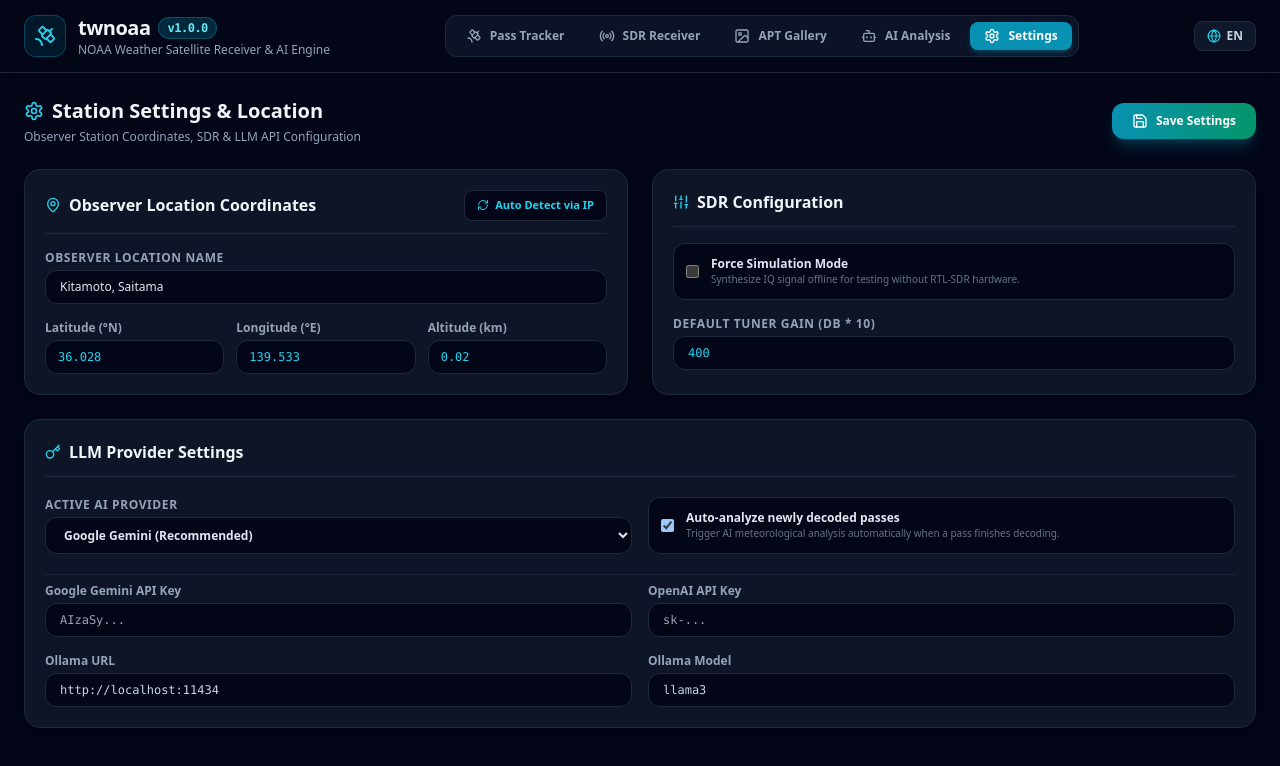
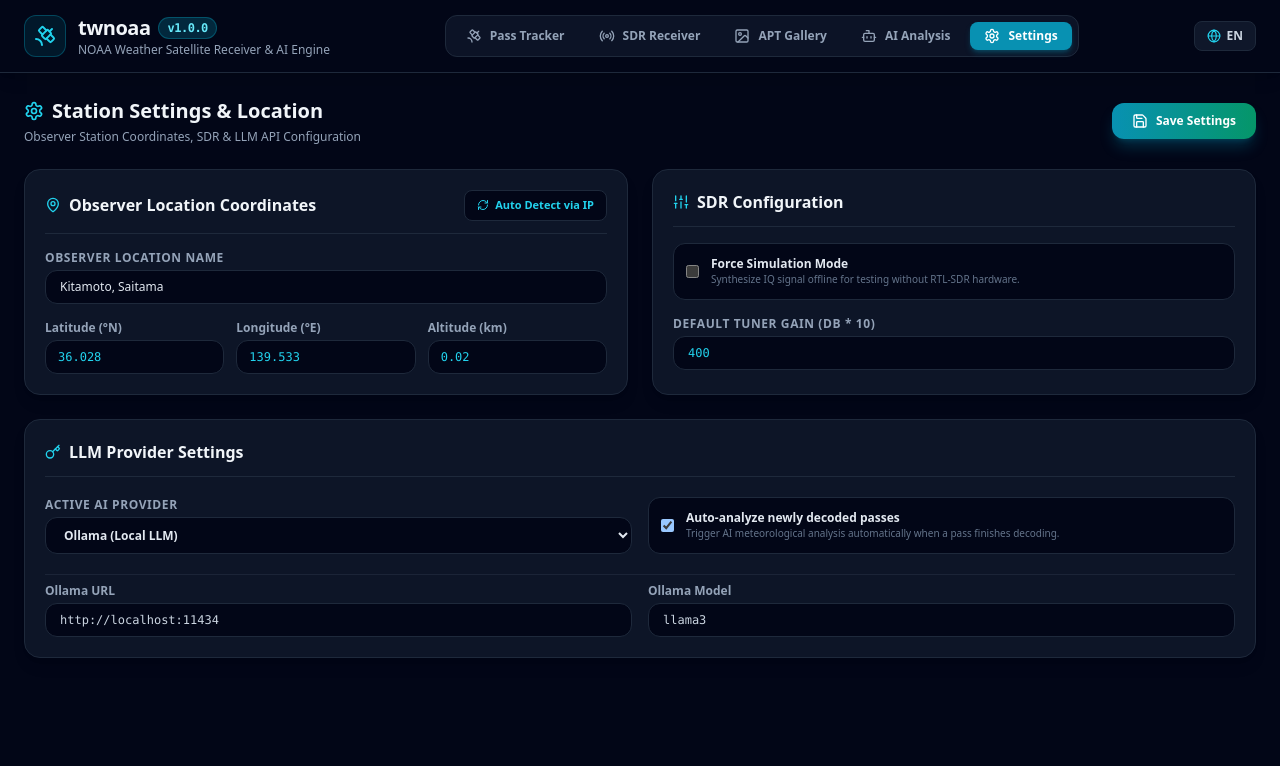
Before and after one commit to twsnmp/twnoaa, a Svelte app in the folder frontend/: page / in a window 1280 px wide. Both pictures are taken after a click on the button "Settings". Shown: the top 766 px of the page. Built offline with nearby package versions, Linux system fonts and the light colour scheme.

Commit message:
feat: Default to Ollama provider and dynamically toggle LLM config fields

```diff
--- a/frontend/src/components/Settings.svelte
+++ b/frontend/src/components/Settings.svelte
@@ -8,7 +8,7 @@
     observer_lon: 139.533,
     observer_alt: 0.02,
     observer_city: 'Kitamoto, Saitama',
-    active_provider: 'gemini',
+    active_provider: 'ollama',
     api_key_gemini: '',
     api_key_openai: '',
     api_key_anthropic: '',
@@ -206,9 +206,9 @@
             bind:value={cfg.active_provider}
             class="w-full bg-slate-950 border border-slate-800 rounded-xl px-3.5 py-2 text-xs font-bold text-slate-200 focus:outline-none focus:border-cyan-500"
           >
-            <option value="gemini">Google Gemini (Recommended)</option>
+            <option value="ollama">Ollama (Local LLM)</option>
+            <option value="gemini">Google Gemini</option>
             <option value="openai">OpenAI (GPT-4o / GPT-4o-mini)</option>
-            <option value="ollama">Ollama (Local LLM)</option>
           </select>
         </div>
 
@@ -228,29 +228,9 @@
         </div>
       </div>
 
+      <!-- Dynamic LLM Fields: Show only settings relevant to active_provider -->
       <div class="grid grid-cols-1 md:grid-cols-2 gap-4 pt-2 border-t border-slate-800/80">
-        <div>
-          <label for="gemini-key-input" class="text-xs font-semibold text-slate-400 block mb-1">{i18n.t('settings.geminiKey')}</label>
-          <input
-            id="gemini-key-input"
-            type="password"
-            bind:value={cfg.api_key_gemini}
-            placeholder="AIzaSy..."
-            class="w-full bg-slate-950 border border-slate-800 rounded-xl px-3.5 py-2 text-xs font-mono text-cyan-400 focus:outline-none focus:border-cyan-500"
-          />
-        </div>
-
-        <div>
-          <label for="openai-key-input" class="text-xs font-semibold text-slate-400 block mb-1">{i18n.t('settings.openaiKey')}</label>
-          <input
-            id="openai-key-input"
-            type="password"
-            bind:value={cfg.api_key_openai}
-            placeholder="sk-..."
-            class="w-full bg-slate-950 border border-slate-800 rounded-xl px-3.5 py-2 text-xs font-mono text-cyan-400 focus:outline-none focus:border-cyan-500"
-          />
-        </div>
-
+        {#if cfg.active_provider === 'ollama'}
           <div>
             <label for="ollama-url-input" class="text-xs font-semibold text-slate-400 block mb-1">{i18n.t('settings.ollamaUrl')}</label>
             <input
@@ -270,6 +250,29 @@
               class="w-full bg-slate-950 border border-slate-800 rounded-xl px-3.5 py-2 text-xs font-mono text-slate-300 focus:outline-none focus:border-cyan-500"
             />
           </div>
+        {:else if cfg.active_provider === 'gemini'}
+          <div class="md:col-span-2">
+            <label for="gemini-key-input" class="text-xs font-semibold text-slate-400 block mb-1">{i18n.t('settings.geminiKey')}</label>
+            <input
+              id="gemini-key-input"
+              type="password"
+              bind:value={cfg.api_key_gemini}
+              placeholder="AIzaSy..."
+              class="w-full bg-slate-950 border border-slate-800 rounded-xl px-3.5 py-2 text-xs font-mono text-cyan-400 focus:outline-none focus:border-cyan-500"
+            />
+          </div>
+        {:else if cfg.active_provider === 'openai'}
+          <div class="md:col-span-2">
+            <label for="openai-key-input" class="text-xs font-semibold text-slate-400 block mb-1">{i18n.t('settings.openaiKey')}</label>
+            <input
+              id="openai-key-input"
+              type="password"
+              bind:value={cfg.api_key_openai}
+              placeholder="sk-..."
+              class="w-full bg-slate-950 border border-slate-800 rounded-xl px-3.5 py-2 text-xs font-mono text-cyan-400 focus:outline-none focus:border-cyan-500"
+            />
+          </div>
+        {/if}
       </div>
     </div>
   </div>
```
Also changed, not shown: 1 other file (tests, documents, lock files or other folders). Lines whose indentation alone changed are shown as unchanged.
